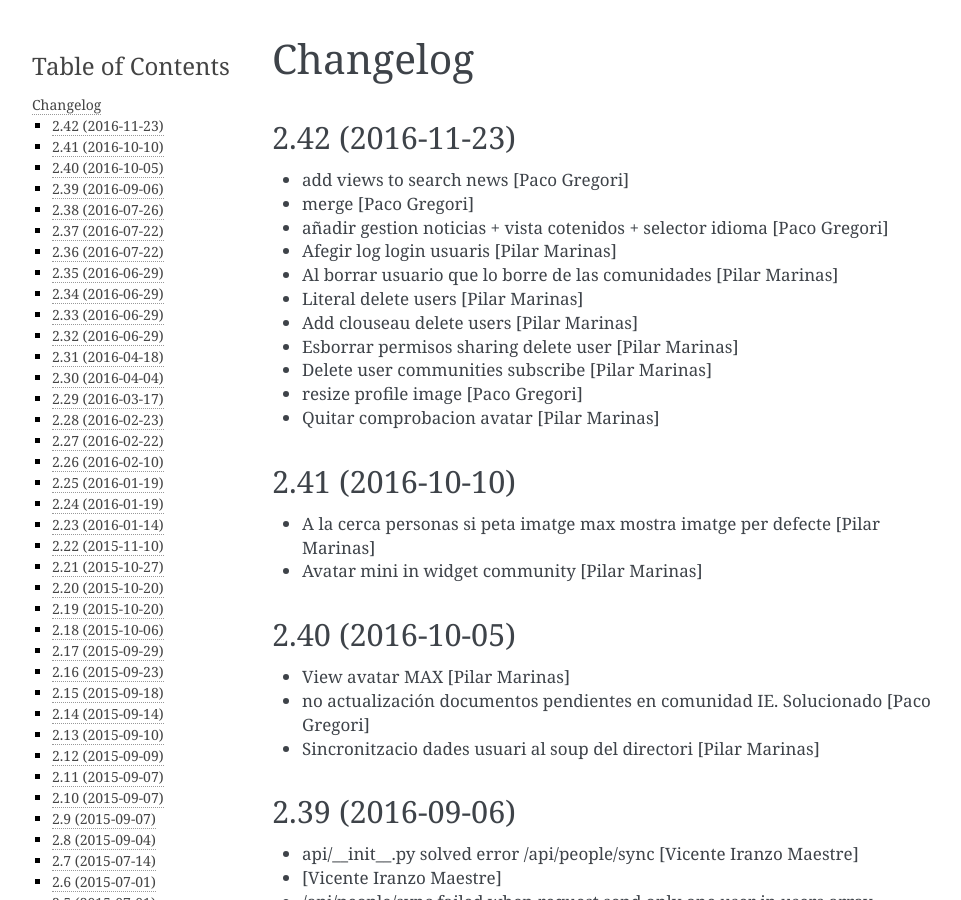
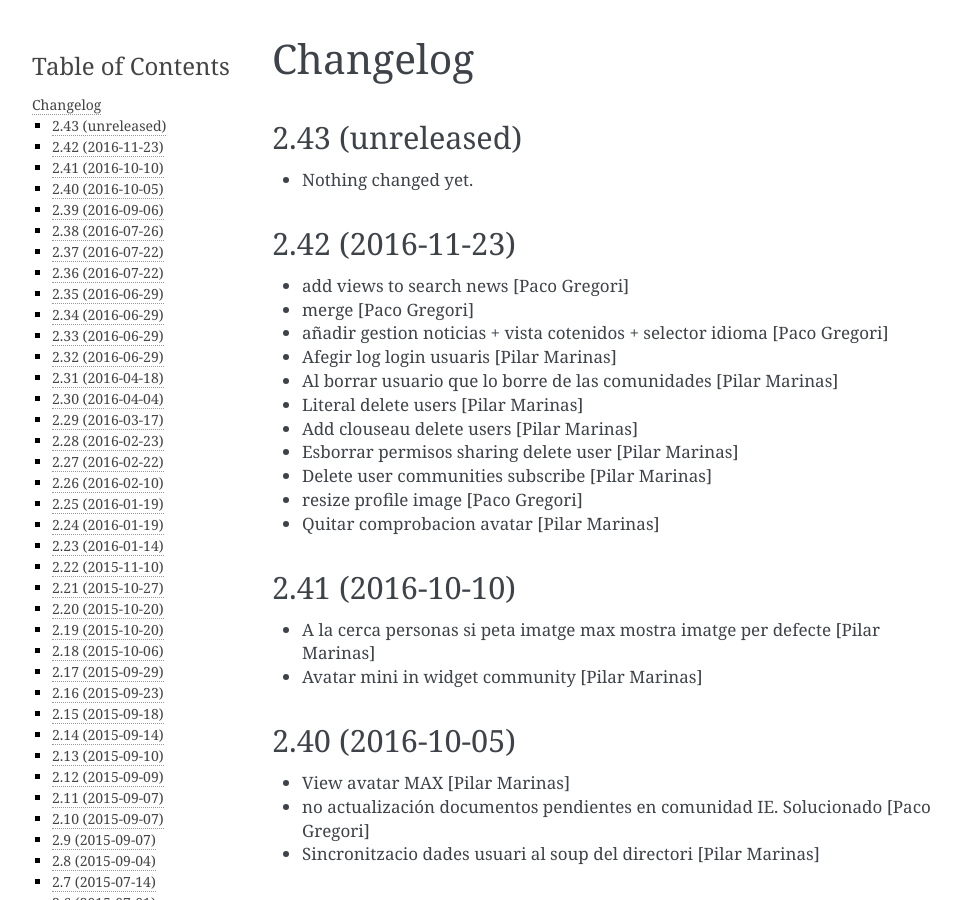
Before and after one commit to UPCnet/ulearn.core, a Sphinx documentation site: the page built from docs/HISTORY.rst, in a window 1280 px wide and 900 px high. Shown: the whole window, without its empty margins (148-1109 px from the left). Built offline with Sphinx 7.4.7, drawn with Linux system fonts in a browser that asks for light colours; pages that are not in the unit, such as notebooks, are missing from menus.

Commit message:
Back to development: 2.43

```diff
--- a/docs/HISTORY.rst
+++ b/docs/HISTORY.rst
@@ -1,5 +1,11 @@
 Changelog
 =========
+
+2.43 (unreleased)
+-----------------
+
+- Nothing changed yet.
+
 
 2.42 (2016-11-23)
 -----------------
--- a/setup.py
+++ b/setup.py
@@ -1,7 +1,7 @@
 from setuptools import setup, find_packages
 import os
 
-version = '2.42'
+version = '2.43.dev0'
 
 README = open('README.rst').read()
 HISTORY = open(os.path.join('docs', 'HISTORY.rst')).read()
```
